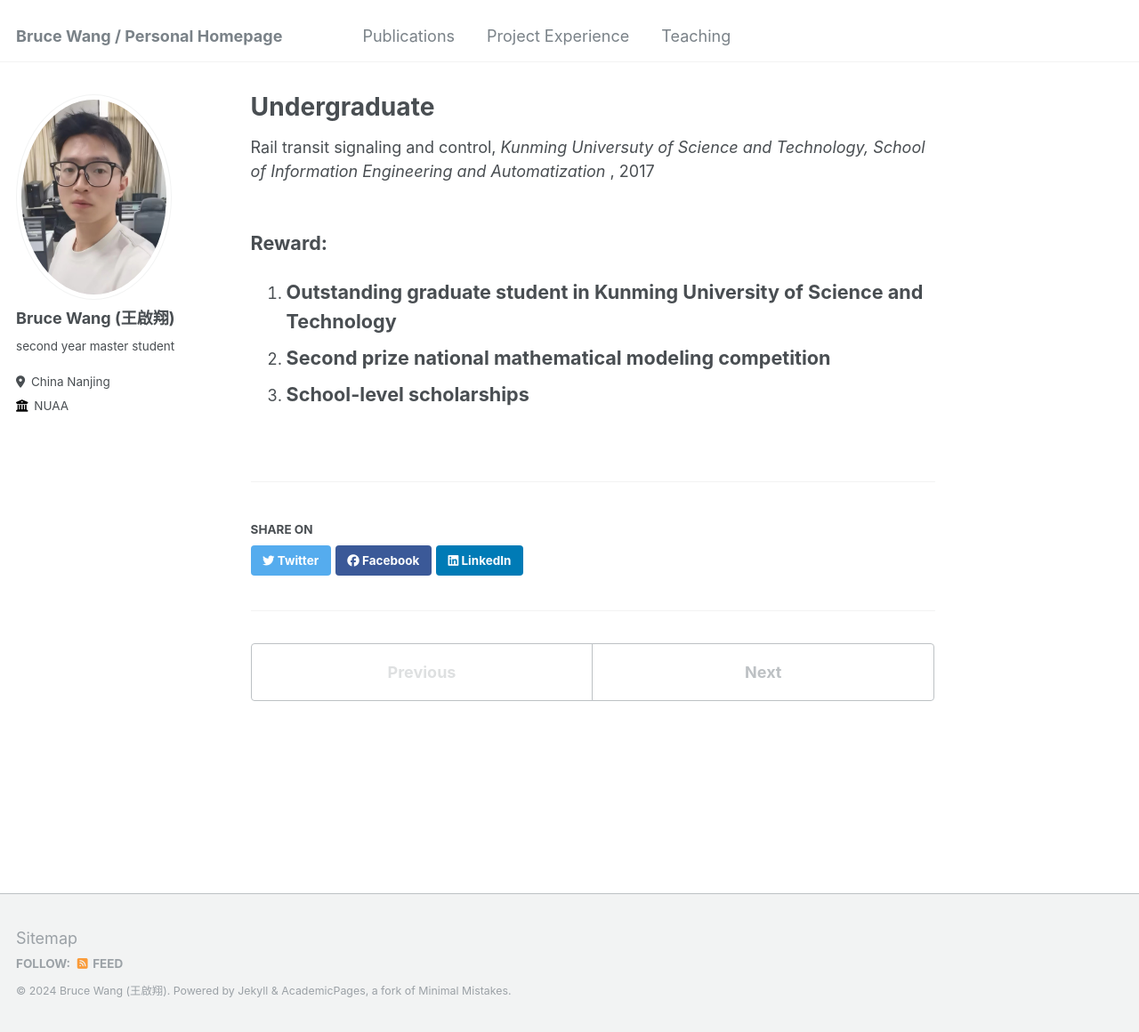
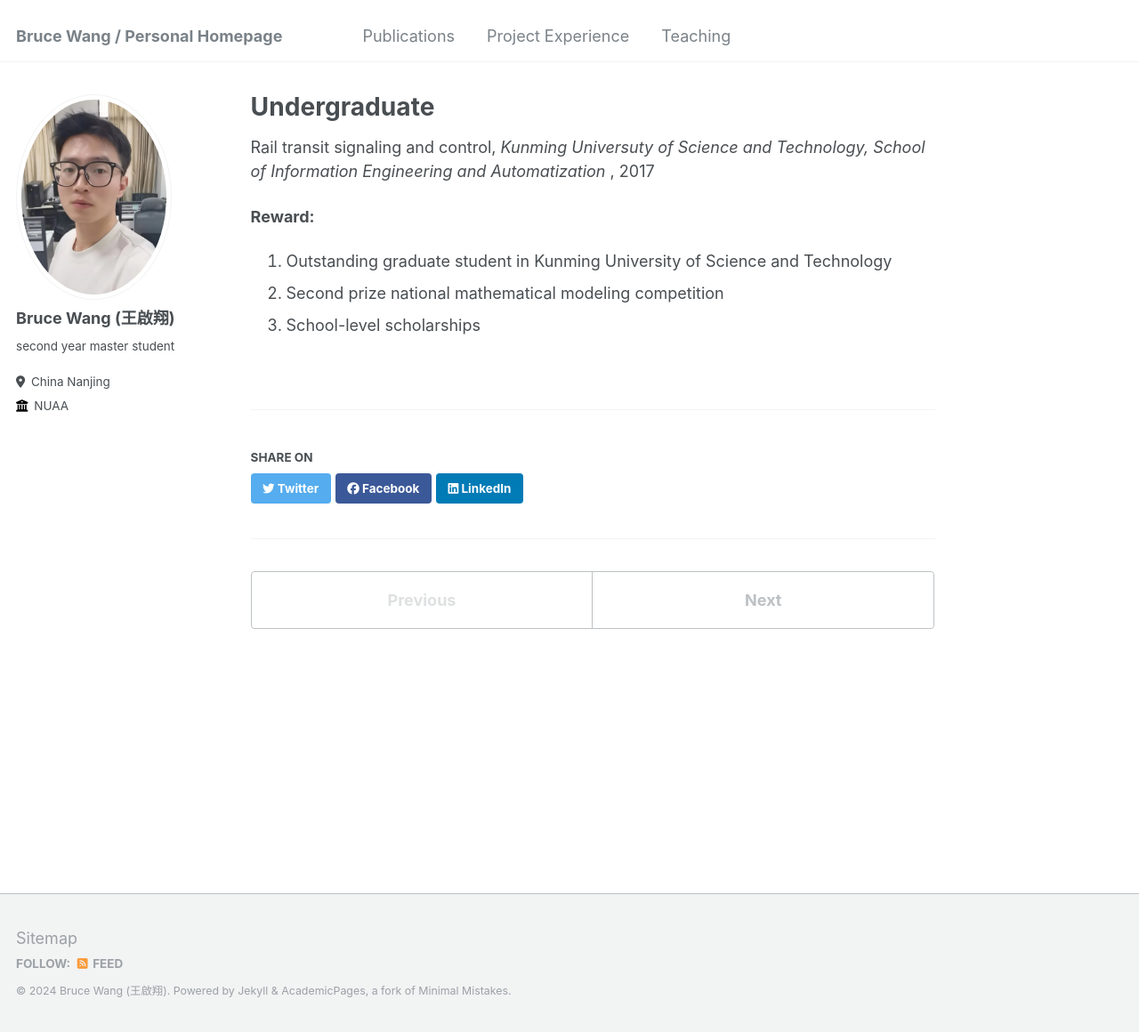
Before and after one commit to AirBall0/AirBall0.github.io, a Jekyll site: the page built from _teaching/2017_Undergraduate.md, in a window 1280 px wide and 1160 px high. Shown: the whole window at 89% size. Built offline with Jekyll 4.4.1, drawn with Linux system fonts in a browser that asks for light colours.

```diff
--- a/_teaching/2017_Undergraduate.md
+++ b/_teaching/2017_Undergraduate.md
@@ -7,8 +7,7 @@ venue: "Kunming Universuty of Science and Technology, School of Information Engi
 date: 2017-09-01
 location: "Kunming, China"
 ---
-\
-**<strong><big>Reward:</big></strong>**
-1. <strong><big>Outstanding graduate student in Kunming University of Science and Technology</big></strong>
-2. <strong><big>Second prize national mathematical modeling competition</big></strong>
-3. <strong><big>School-level scholarships</big></strong>
+**Reward:**
+1. Outstanding graduate student in Kunming University of Science and Technology
+2. Second prize national mathematical modeling competition
+3. School-level scholarships
```
